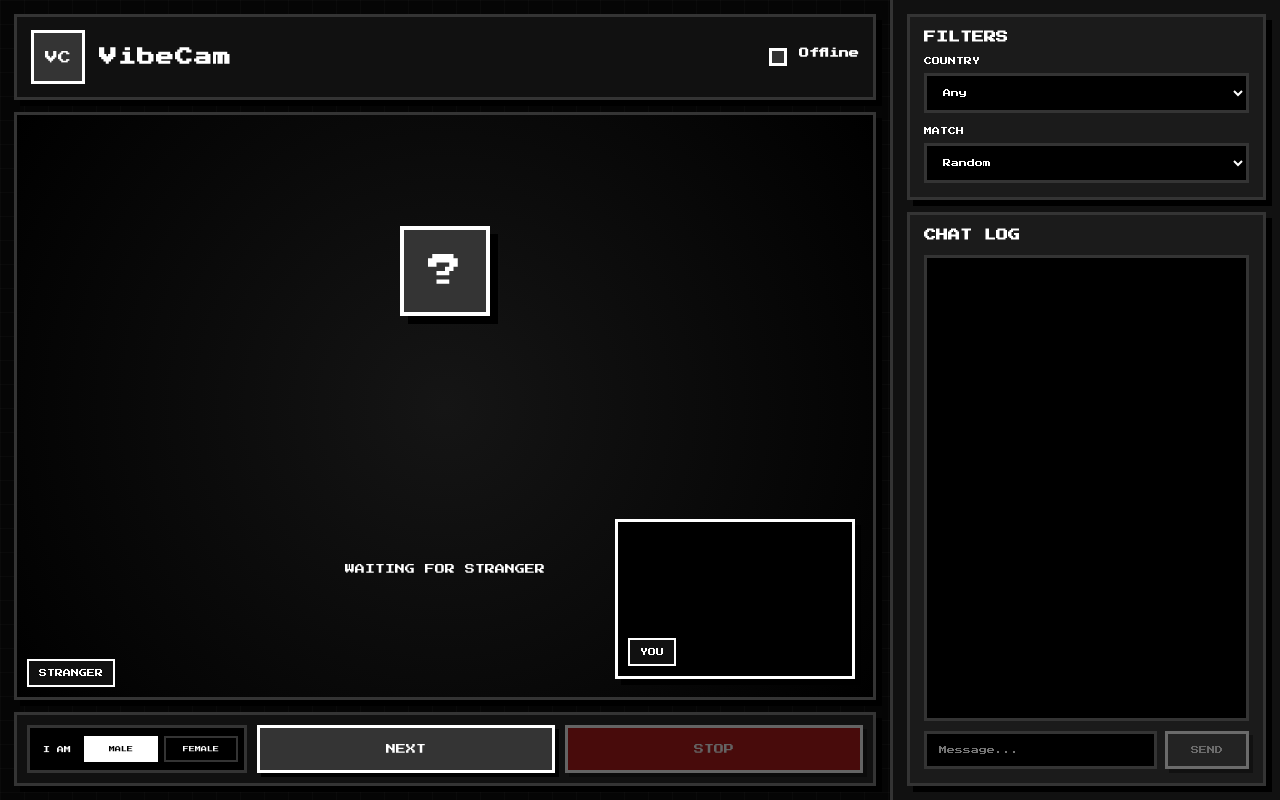
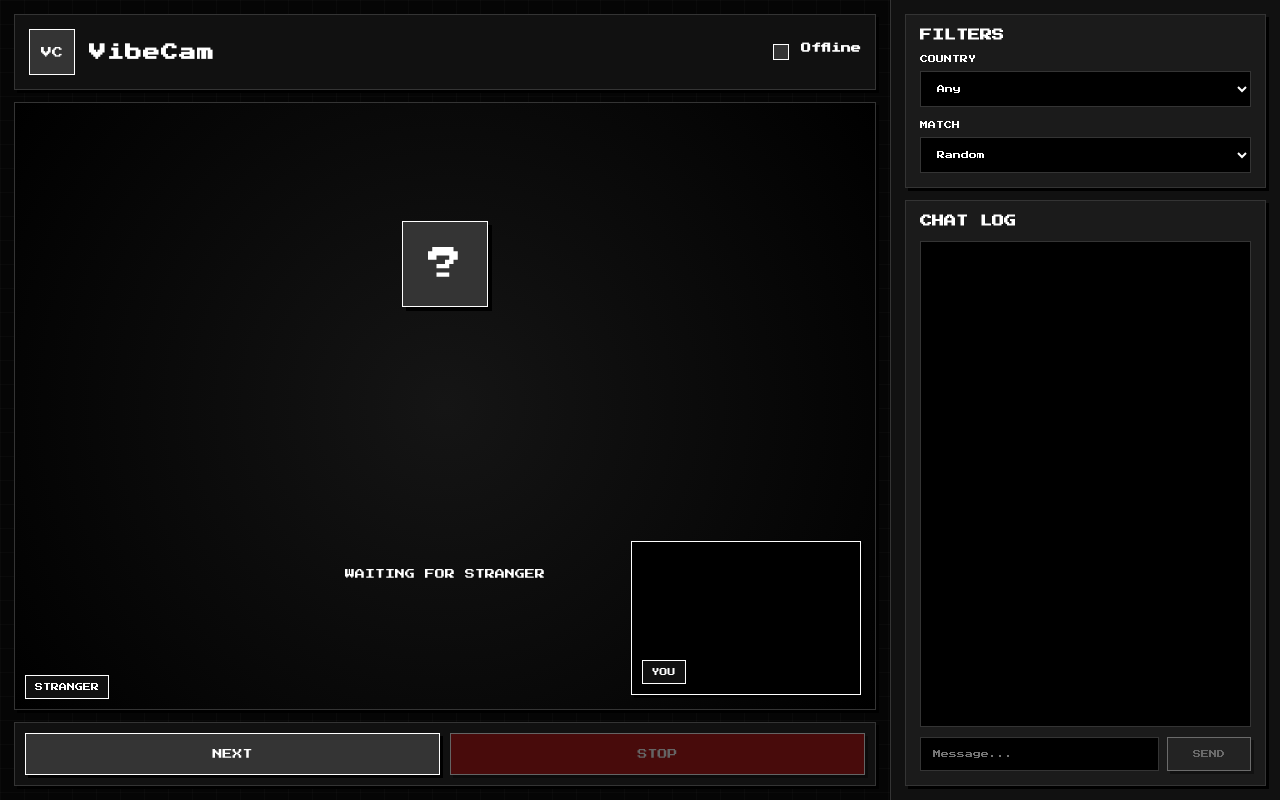
Before and after one commit to lakersjd/VibeCam, a website: page public/index.html in a window 1280 px wide. Drawn offline with nearby package versions, Linux system fonts and the light colour scheme; no server answers.

Commit message:
fix desktop scaling and remove i am

```diff
--- a/public/app.js
+++ b/public/app.js
@@ -23,7 +23,6 @@ let localStream = null;
 let peer = null;
 let partnerId = null;
 let started = false;
-let selectedGender = "Male";
 
 const rtcConfig = {
   iceServers: [
@@ -31,19 +30,8 @@ const rtcConfig = {
   ]
 };
 
-document.querySelectorAll(".tiny-toggle").forEach(button => {
-  button.addEventListener("click", () => {
-    document.querySelectorAll(".tiny-toggle").forEach(btn => btn.classList.remove("active"));
-    button.classList.add("active");
-    selectedGender = button.dataset.value;
-
-    if (started) nextMatch();
-  });
-});
-
 function getProfile() {
   return {
-    gender: selectedGender,
     wantsGender: matchInput.value || "Any",
     country: countryInput.value || "Any"
   };
@@ -77,7 +65,10 @@ async function startCamera() {
   if (localStream) return;
 
   localStream = await navigator.mediaDevices.getUserMedia({
-    video: true,
+    video: {
+      width: { ideal: 1280 },
+      height: { ideal: 720 }
+    },
     audio: true
   });
 
@@ -191,11 +182,11 @@ function stopMatching() {
 async function handleMatched(data) {
   partnerId = data.partnerId;
 
-  const partnerGender = data.partner?.gender || "Unknown";
+  const partnerMatch = data.partner?.wantsGender || "Random";
   const partnerCountry = data.partner?.country || "Unknown";
 
   remoteLabel.textContent = "STRANGER";
-  setStatus("Matched", partnerGender + " | " + partnerCountry, "live");
+  setStatus("Matched", partnerCountry + " | Match: " + partnerMatch, "live");
 
   sendBtn.disabled = false;
 
--- a/public/index.html
+++ b/public/index.html
@@ -44,12 +44,6 @@
       </div>
 
       <div class="control-bar">
-        <div class="iam-box">
-          <span>I AM</span>
-          <button class="tiny-toggle active" data-value="Male">MALE</button>
-          <button class="tiny-toggle" data-value="Female">FEMALE</button>
-        </div>
-
         <button id="nextBtn" class="main-action">NEXT</button>
         <button id="stopBtn" class="main-action stop-red" disabled>STOP</button>
       </div>
--- a/public/style.css
+++ b/public/style.css
@@ -28,30 +28,34 @@ body {
   width: 100vw;
   height: 100vh;
   display: grid;
-  grid-template-columns: 1fr 390px;
+  grid-template-columns: minmax(0, 1fr) 390px;
   background:
     linear-gradient(90deg, rgba(255,255,255,0.02) 1px, transparent 1px),
     linear-gradient(rgba(255,255,255,0.02) 1px, transparent 1px),
     var(--black);
   background-size: 24px 24px;
+  overflow: hidden;
 }
 
 .main-screen {
   padding: 14px;
   display: grid;
-  grid-template-rows: 86px 1fr 74px;
+  grid-template-rows: 76px minmax(0, 1fr) 64px;
   gap: 12px;
   min-width: 0;
+  min-height: 0;
+  overflow: hidden;
 }
 
 .top-bar {
-  border: 3px solid var(--gray);
+  border: 1px solid var(--gray);
   background: var(--dark);
   display: flex;
   align-items: center;
   justify-content: space-between;
   padding: 14px;
-  box-shadow: 6px 6px 0 #000;
+  box-shadow: 3px 3px 0 #000;
+  min-width: 0;
 }
 
 .brand-box {
@@ -61,19 +65,19 @@ body {
 }
 
 .logo {
-  width: 54px;
-  height: 54px;
-  border: 3px solid var(--white);
+  width: 46px;
+  height: 46px;
+  border: 1px solid var(--white);
   display: grid;
   place-items: center;
   background: var(--gray);
   color: var(--white);
-  font-size: 13px;
+  font-size: 11px;
 }
 
 h1 {
   margin: 0;
-  font-size: 18px;
+  font-size: 17px;
   letter-spacing: 1px;
 }
 
@@ -86,12 +90,6 @@ p {
   margin: 8px 0;
   color: #d8d8d8;
   line-height: 1.7;
-}
-
-.brand-box p {
-  margin: 8px 0 0;
-  font-size: 8px;
-  color: var(--light-gray);
 }
 
 .status-box {
@@ -116,10 +114,10 @@ p {
 }
 
 .statusDot {
-  width: 18px;
-  height: 18px;
+  width: 16px;
+  height: 16px;
   background: var(--gray);
-  border: 3px solid var(--white);
+  border: 1px solid var(--white);
 }
 
 .statusDot.live {
@@ -138,40 +136,53 @@ p {
 
 .video-zone {
   position: relative;
-  border: 3px solid var(--gray);
+  border: 1px solid var(--gray);
   background: #000;
-  box-shadow: 6px 6px 0 #000;
+  box-shadow: 3px 3px 0 #000;
+  min-width: 0;
   min-height: 0;
+  width: 100%;
+  height: 100%;
+  overflow: hidden;
 }
 
 .videoCard {
   background: #000;
   overflow: hidden;
   position: relative;
+  min-width: 0;
+  min-height: 0;
 }
 
 .videoCard video {
+  position: absolute;
+  inset: 0;
   width: 100%;
   height: 100%;
+  max-width: 100%;
+  max-height: 100%;
   object-fit: cover;
   background: #000;
   display: block;
 }
 
 .remote-card {
+  position: absolute;
+  inset: 0;
   width: 100%;
   height: 100%;
 }
 
 .local-card {
   position: absolute;
-  right: 18px;
-  bottom: 18px;
-  width: 240px;
-  height: 160px;
-  border: 3px solid var(--white);
+  right: 14px;
+  bottom: 14px;
+  width: clamp(160px, 18vw, 240px);
+  height: clamp(105px, 12vw, 160px);
+  border: 1px solid var(--white);
   background: var(--dark);
-  box-shadow: 6px 6px 0 #000;
+  box-shadow: 3px 3px 0 #000;
+  z-index: 5;
 }
 
 .videoLabel {
@@ -179,10 +190,11 @@ p {
   left: 10px;
   bottom: 10px;
   background: var(--dark);
-  border: 2px solid var(--white);
-  padding: 8px 10px;
+  border: 1px solid var(--white);
+  padding: 7px 9px;
   color: var(--white);
   font-size: 8px;
+  z-index: 6;
 }
 
 .emptyState {
@@ -194,6 +206,7 @@ p {
   color: var(--white);
   background: radial-gradient(circle, #151515, #000000);
   pointer-events: none;
+  z-index: 2;
 }
 
 .emptyState p {
@@ -202,52 +215,36 @@ p {
 }
 
 .pixel-face {
-  width: 90px;
-  height: 90px;
-  border: 4px solid var(--white);
+  width: 86px;
+  height: 86px;
+  border: 1px solid var(--white);
   display: grid;
   place-items: center;
   font-size: 34px;
   background: var(--gray);
-  box-shadow: 8px 8px 0 #000;
+  box-shadow: 4px 4px 0 #000;
   margin-bottom: 14px;
 }
 
 .control-bar {
-  border: 3px solid var(--gray);
+  border: 1px solid var(--gray);
   background: var(--dark);
   display: grid;
-  grid-template-columns: 220px 1fr 1fr;
+  grid-template-columns: 1fr 1fr;
   gap: 10px;
   padding: 10px;
-  box-shadow: 6px 6px 0 #000;
-}
-
-.iam-box {
-  display: grid;
-  grid-template-columns: 42px 1fr 1fr;
-  align-items: center;
-  gap: 6px;
-  border: 3px solid var(--gray);
-  background: #000;
-  padding: 6px;
-}
-
-.iam-box span {
-  font-size: 7px;
-  color: var(--white);
-  text-align: center;
+  box-shadow: 3px 3px 0 #000;
 }
 
 button {
-  border: 3px solid var(--white);
+  border: 1px solid var(--white);
   background: var(--gray);
   color: var(--white);
   font-family: "Press Start 2P", monospace;
   font-size: 8px;
   padding: 12px 8px;
   cursor: pointer;
-  box-shadow: 4px 4px 0 #000;
+  box-shadow: 3px 3px 0 #000;
 }
 
 button:hover {
@@ -255,7 +252,7 @@ button:hover {
 }
 
 button:active {
-  transform: translate(3px, 3px);
+  transform: translate(2px, 2px);
   box-shadow: 1px 1px 0 #000;
 }
 
@@ -276,35 +273,23 @@ button:disabled {
   background: var(--red-dark);
 }
 
-.tiny-toggle {
-  font-size: 6px;
-  padding: 8px 4px;
-  border: 2px solid var(--gray);
-  background: #000;
-  box-shadow: 2px 2px 0 #000;
-}
-
-.tiny-toggle.active {
-  background: var(--white);
-  color: #000;
-  border-color: var(--white);
-}
-
 .side-panel {
-  border-left: 3px solid var(--gray);
+  border-left: 1px solid var(--gray);
   background: var(--dark);
   padding: 14px;
   display: grid;
-  grid-template-rows: auto 1fr;
+  grid-template-rows: auto minmax(0, 1fr);
   gap: 12px;
   min-height: 0;
+  overflow: hidden;
 }
 
 .box {
-  border: 3px solid var(--gray);
+  border: 1px solid var(--gray);
   background: var(--dark-gray);
   padding: 14px;
-  box-shadow: 6px 6px 0 #000;
+  box-shadow: 3px 3px 0 #000;
+  min-width: 0;
 }
 
 label {
@@ -317,7 +302,7 @@ label {
 input,
 select {
   width: 100%;
-  border: 3px solid var(--gray);
+  border: 1px solid var(--gray);
   background: #000;
   color: var(--white);
   font-family: "Press Start 2P", monospace;
@@ -334,14 +319,14 @@ select:focus {
 .chat-box {
   min-height: 0;
   display: grid;
-  grid-template-rows: auto 1fr auto;
+  grid-template-rows: auto minmax(0, 1fr) auto;
 }
 
 .messages {
   min-height: 0;
   height: 100%;
   overflow-y: auto;
-  border: 3px solid var(--gray);
+  border: 1px solid var(--gray);
   background: #000;
   padding: 10px;
 }
@@ -353,7 +338,7 @@ select:focus {
   padding: 10px;
   margin-bottom: 10px;
   line-height: 1.7;
-  border: 2px solid var(--gray);
+  border: 1px solid var(--gray);
   font-size: 8px;
 }
 
@@ -379,7 +364,7 @@ select:focus {
 
 .chatInput {
   display: grid;
-  grid-template-columns: 1fr 84px;
+  grid-template-columns: minmax(0, 1fr) 84px;
   gap: 8px;
   margin-top: 10px;
 }
@@ -398,23 +383,18 @@ select:focus {
     height: auto;
     min-height: 100vh;
     grid-template-columns: 1fr;
+    overflow: visible;
   }
 
   .main-screen {
     grid-template-rows: auto 520px auto;
+    overflow: visible;
   }
 
   .side-panel {
     border-left: none;
-    border-top: 3px solid var(--gray);
-  }
-
-  .control-bar {
-    grid-template-columns: 1fr;
-  }
-
-  .iam-box {
-    grid-template-columns: 60px 1fr 1fr;
+    border-top: 1px solid var(--gray);
+    min-height: 520px;
   }
 
   .local-card {
```
Also changed, not shown: server.js (+5 -4 lines).
